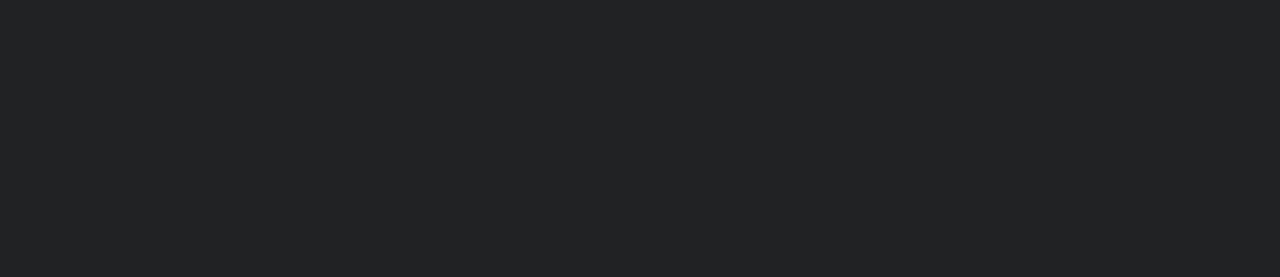
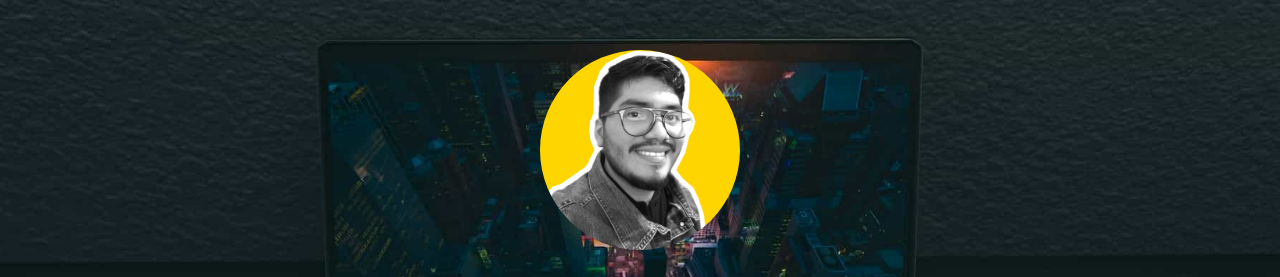
Before and after one commit to erickhernandezjm/mylinks, a plain HTML site: page index.html in a window 1280 px wide. Shown: the top 277 px of the page. Drawn offline with Linux system fonts and the light colour scheme; the site is published under a folder, as on GitHub Pages, so addresses that start at the root find nothing; a web font is replaced by a local one.

Commit message:
corrección en la ruta de las imágenes

```diff
--- a/estilos.css
+++ b/estilos.css
@@ -20,7 +20,7 @@ body {
     padding-top: 20px;
     padding-bottom: 40px;
     /* background-color: #222831; */
-    background-image: url(/img/mahavir_compressed.jpg); /* Cambia la ruta a la imagen de fondo / Change the path to you prefered bg image*/
+    background-image: url('img/mahavir_compressed.jpg'); /* Cambia la ruta a la imagen de fondo / Change the path to you prefered bg image*/
     background-position: center;
     background-repeat: no-repeat;
     background-size: cover;
@@ -41,7 +41,7 @@ body {
     display: flex;
     width: 200px;
     height: 200px;
-    background-image: url(/img/picofme.png); /* Cambia la ruta a la imagen de perfil / Change the path to you prefered profile pic*/
+    background-image: url('img/picofme.png'); /* Cambia la ruta a la imagen de perfil / Change the path to you prefered profile pic*/
     object-fit: cover;
     background-size: cover;
     background-position: center;
```
Also changed, not shown: img/codes.jpg (deleted), img/laptop_compressed.jpg (deleted).
